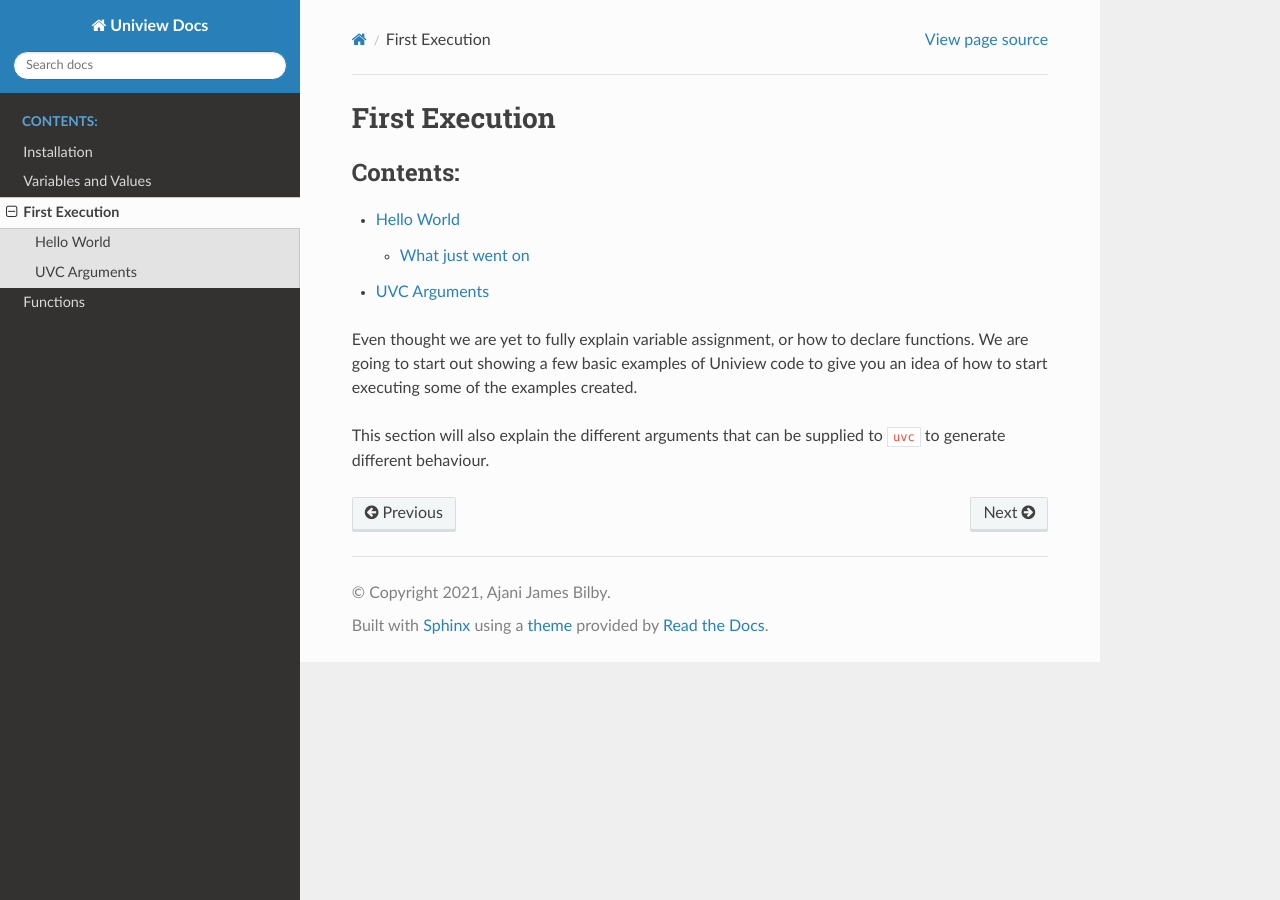
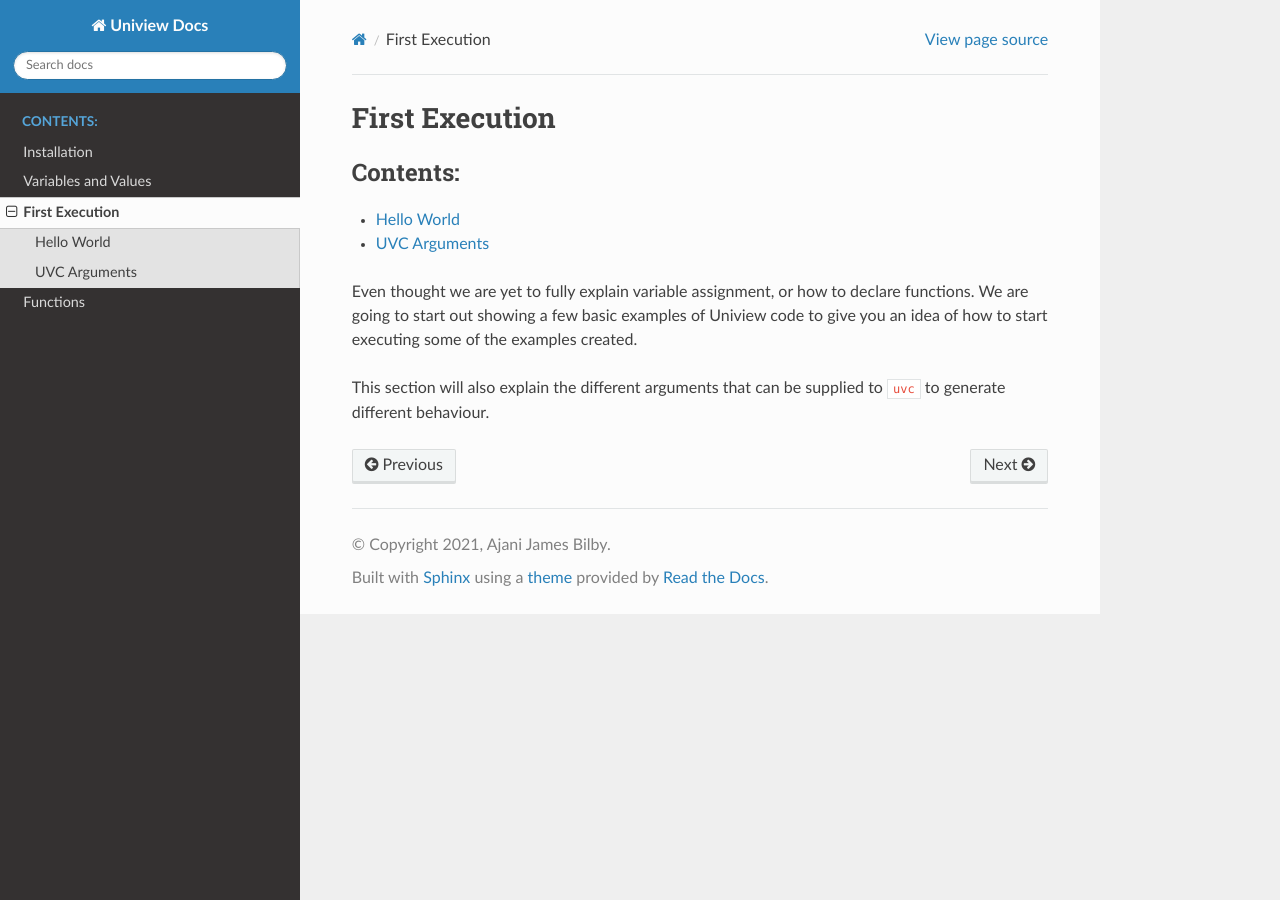
Before and after one commit to qupa-project/uniview-rtd, a Sphinx documentation site: the page built from source/first-execution/index.rst, in a window 1280 px wide. Built offline with Sphinx 7.4.7 and the Read the Docs theme 2.0.0, drawn with Linux system fonts in a browser that asks for light colours; pages that are not in the unit, such as notebooks, are missing from menus.

Commit message:
~Cleaned up display

```diff
--- a/source/first-execution/hello-world.rst
+++ b/source/first-execution/hello-world.rst
@@ -14,15 +14,15 @@ First of all we are just going to create a file called ``hello.uv`` with the fol
 		return 0;
 	}
 
-Once we have that, simply run the command:
+Once we have that, simply run the command
 
 .. code-block:: bash
 
-  uvc hello.uv
+	uvc hello.uv
 
 Then you should see the output
 
-.. code-block::
+.. code-block:: none
 
 	Hello World!
 
--- a/source/first-execution/index.rst
+++ b/source/first-execution/index.rst
@@ -2,7 +2,7 @@ First Execution
 ===============
 
 .. toctree::
-	:maxdepth: 2
+	:maxdepth: 1
 	:caption: Contents:
 	:glob:
 
```
